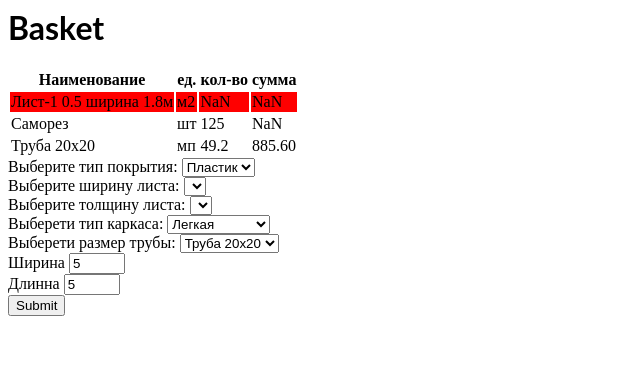
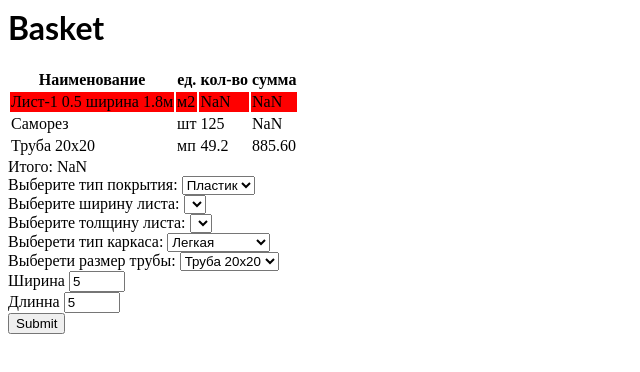
Before and after one commit to aleksei-gazov/calk, a React (Create React App) app: page / in a window 1280 px wide. Both pictures are taken after typing "5", "5" into the empty fields and a click on the input 36 px from the left and 215 px from the top of the page. Shown: the top 372 px of the page, without its empty margins (0-640 px from the left). Built offline with nearby package versions, Linux system fonts and the light colour scheme.

Commit message:
2 files modified

```diff
--- a/Table.tsx
+++ b/Table.tsx
@@ -3,7 +3,7 @@ import * as React from 'react';
 
 
 export const Table = ({table, total}) => {
-  // const totalSum = total?.reduce((acc, i)=>acc + +i.sum, 0)
+   const totalSum = total?.reduce((acc, i)=>acc + +i.sum, 0)
   return (
     <div>
      <table >
@@ -29,7 +29,7 @@ export const Table = ({table, total}) => {
 			})}
 	</tbody>
 </table>
-{/* Итого: {totalSum} */}
+Итого: {totalSum}
     </div>
   );
 }
--- a/totalReducer.ts
+++ b/totalReducer.ts
@@ -8,18 +8,18 @@ let initialState: initialTotalStateType = {}
 export const totalReducer = (state = initialState, action: ActionType) => {
   switch(action.type) {
     case 'ADD_TABLE':
-    // console.log(action.payload.total)
+     console.log(action.payload.total1)
       return {...state, [action.payload.tableId] : [action.payload.total, action.payload.total1, action.payload.total2]}
     default: return state
   }
 }
 
-export const toGetDataAC = (total: initialTotalStateType) => ({
-  type: TotalAC.TO_GET_DATA,
-  payload: {
-total
-  }
-})
+// export const toGetDataAC = (total: initialTotalStateType) => ({
+//   type: TotalAC.TO_GET_DATA,
+//   payload: {
+// total
+//   }
+// })
 
 //types
 export enum TotalAC {
```
